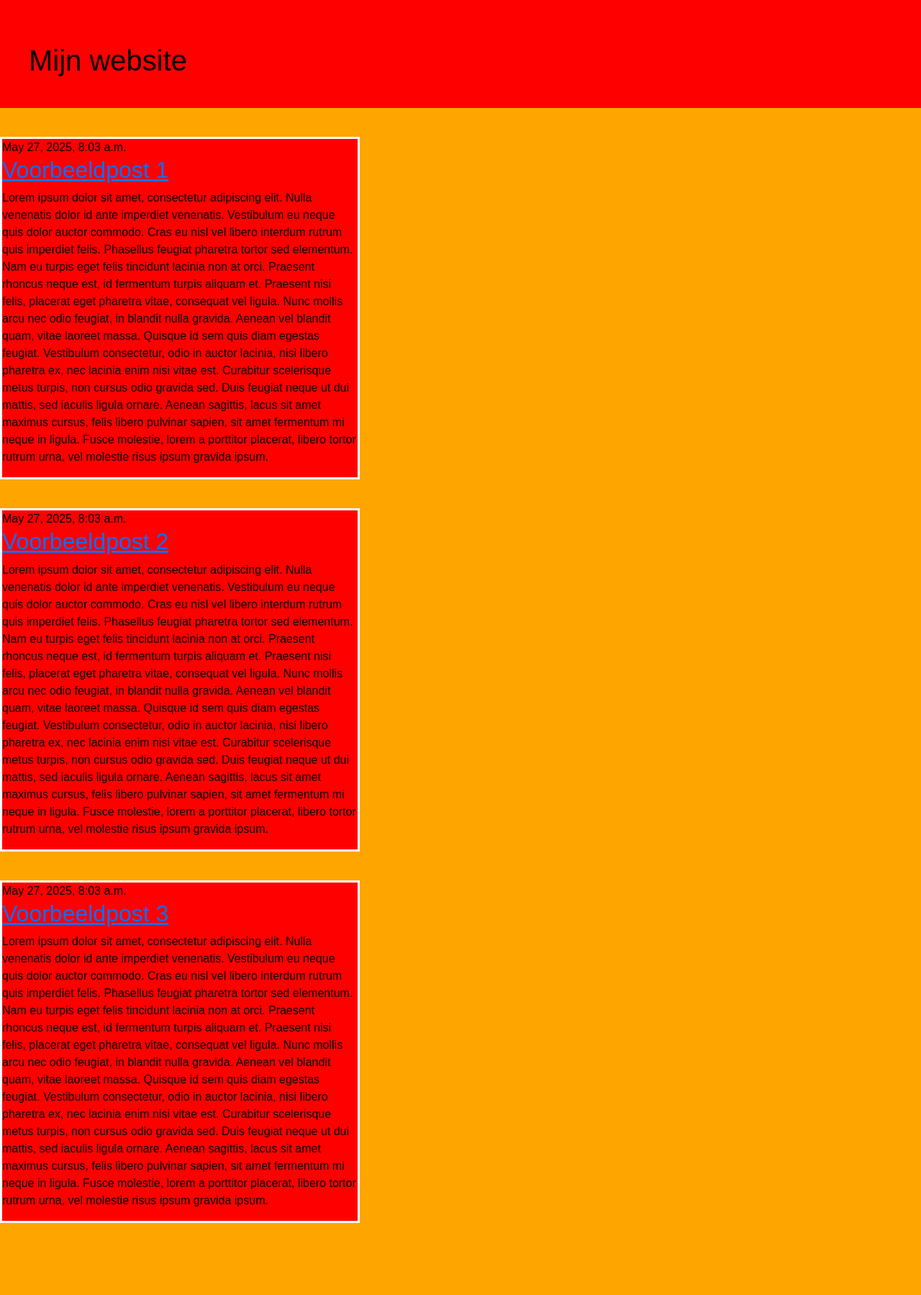
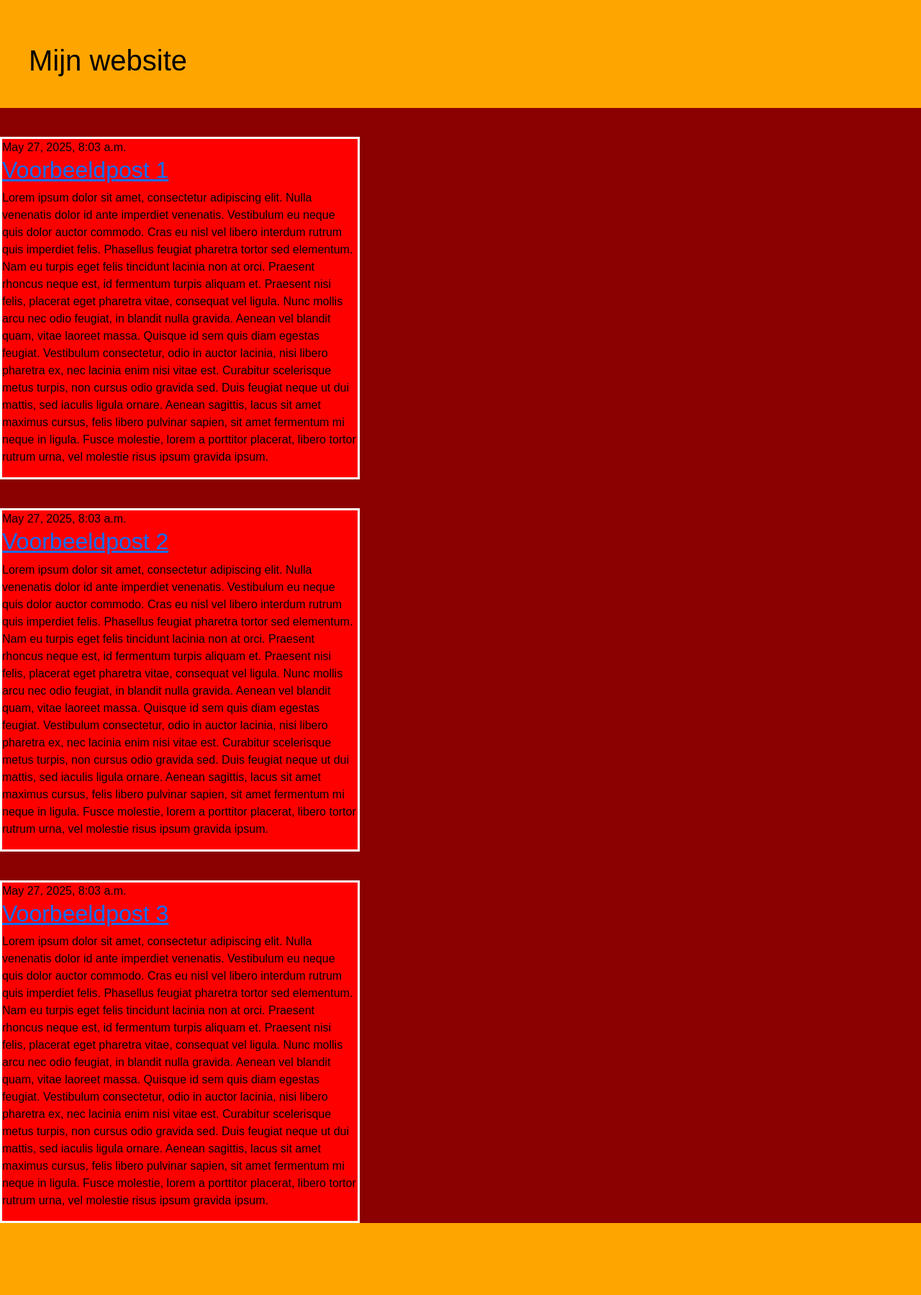
Before and after one commit to Spiderlyng/testDjango, a Django app: page / in a window 1280 px wide. Shown: the whole page at 72% size. Run offline with Django 3.2, Linux system fonts and the light colour scheme; data comes from the database, SQL or seed files in the repository; some libraries are stand-ins or nearby versions.

Commit message:
stijl toegevoegd

```diff
--- a/mysite/blog/static/css/stijl.css
+++ b/mysite/blog/static/css/stijl.css
@@ -1,12 +1,12 @@
 body{
-    background-color: orange;
+    background-color: darkred;
     color: black;
     margin: 0;
     font-family: Arial, Helvetica, sans-serif;
 }
 
 header{
-    background-color: red;
+    background-color: orange;
     height: 150px;
     top: 0;
     margin: 0;
@@ -30,7 +30,7 @@
     color: orange;
 }
 
-.post{
+article{
     width: 500px;
     background-color: red;
     display: grid;
```
